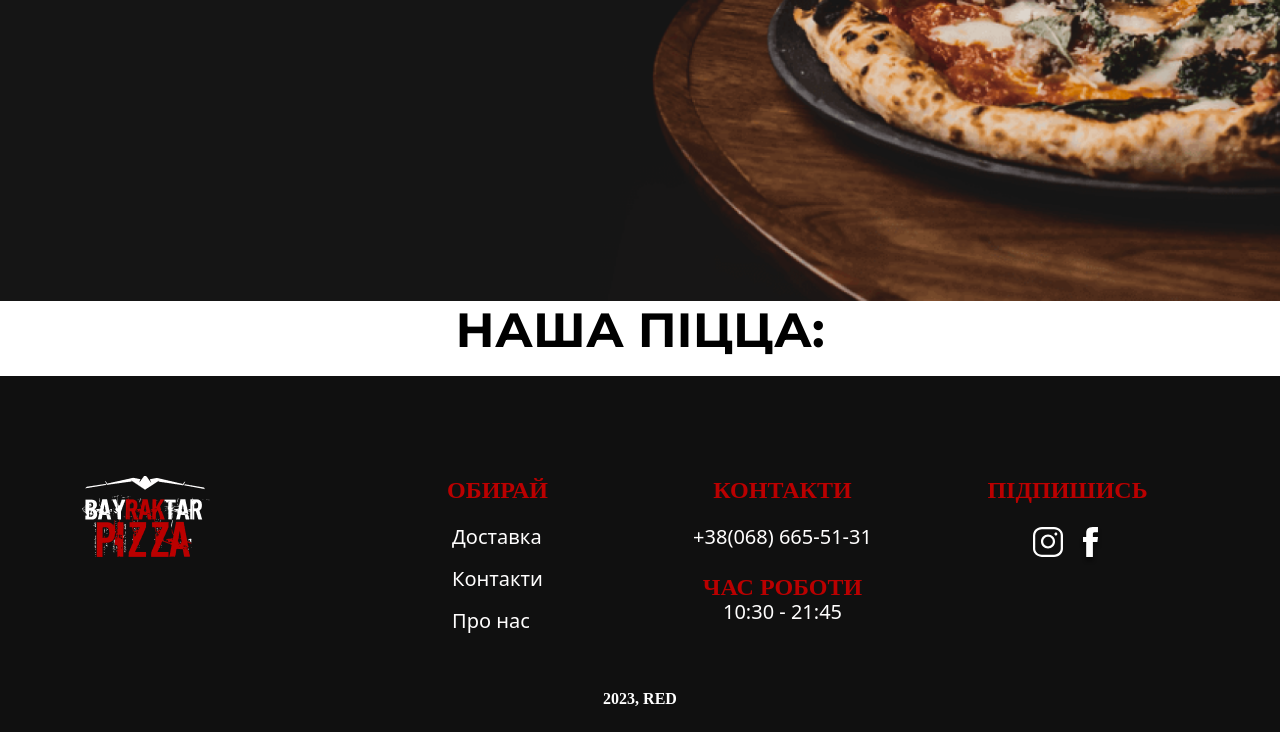
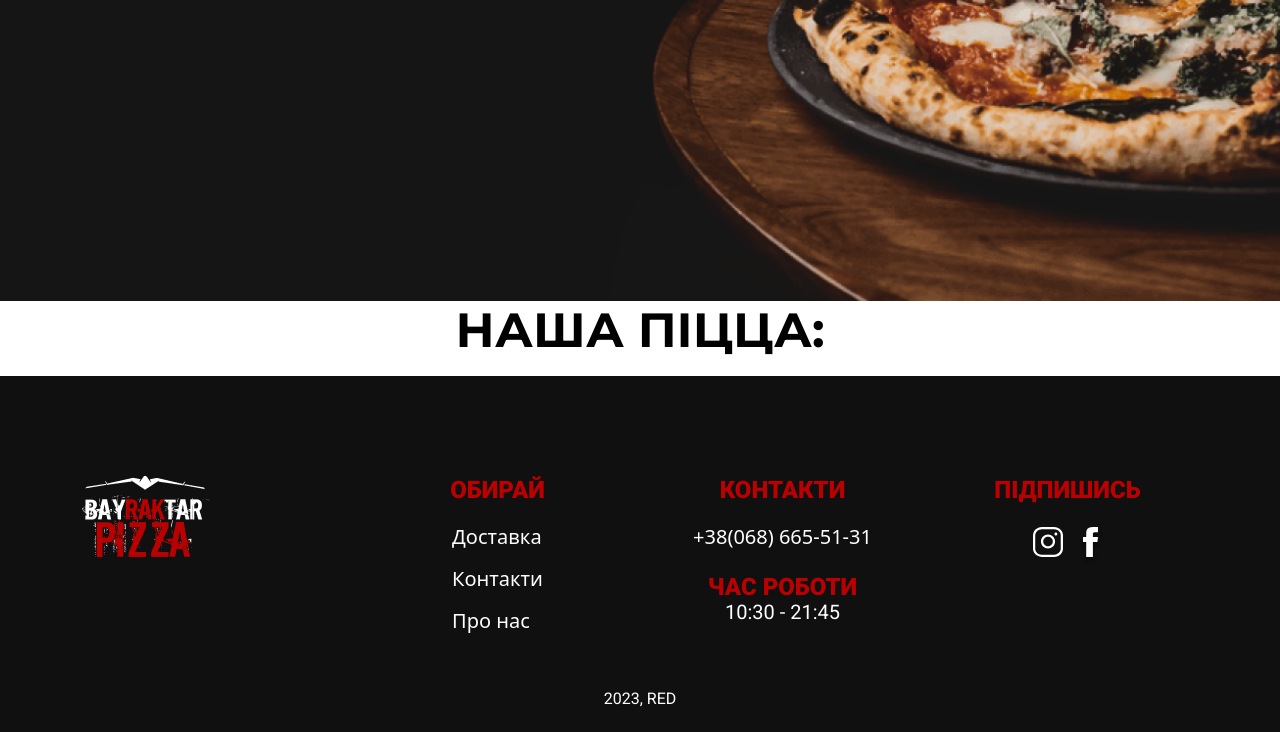
Before and after one commit to marypinchak1/BasketPizza, a website: page src/index.html in a window 1280 px wide. Shown: the part 690-1422 px from the top of the page. Drawn offline with nearby package versions, Linux system fonts and the light colour scheme; files that its build step writes are made by us from their sources.

Commit message:
Update _footer.scss

```diff
--- a/src/sass/components/_footer.scss
+++ b/src/sass/components/_footer.scss
@@ -22,10 +22,10 @@
 
         h2 {
             text-align: center;
-            font-family: 'Font Awesome 5 Free';
+            font-family: $var5;
             font-weight: 900;
             font-size: 24px;
-            color: #BA0000;
+            color: $var2;
             text-transform: uppercase;
         }
 
@@ -38,7 +38,7 @@
                 a {
                     text-decoration: none;
                     font-size: 20px;
-                    color: #FFFEFE;
+                    color: $var1;
                 }
             }
         }
@@ -56,10 +56,10 @@
 
         h2 {
             text-align: center;
-            font-family: 'Font Awesome 5 Free';
+            font-family: $var5;
             font-weight: 900;
             font-size: 24px;
-            color: #BA0000;
+            color: $var2;
             text-transform: uppercase;
             padding-bottom: 22px;
         }
@@ -67,22 +67,23 @@
         a {
             text-decoration: none;
             font-size: 20px;
-            color: #FFFEFE;
+            color: $var1;
         }
     }
     &__workTime{
         h2{
         text-align: center;
-        font-family: 'Font Awesome 5 Free';
+        font-family: $var5;
         font-weight: 900;
         font-size: 24px;
-        color: #BA0000;
+        color: $var2;
         text-transform: uppercase;
         }
         p{
+            font-family: $var5;
             text-decoration: none;
             font-size: 20px;
-            color: #FFFEFE;
+            color: $var1;
             text-align: center;
         }
     }
@@ -97,10 +98,10 @@
 
         h2 {
             text-align: center;
-            font-family: 'Font Awesome 5 Free';
+            font-family: $var5;
             font-weight: 900;
             font-size: 24px;
-            color: #BA0000;
+            color: $var2;
             text-transform: uppercase;
             padding-bottom: 22px;
         }
@@ -121,10 +122,9 @@
         padding-bottom: 25px;
 
         p {
-            font-family: 'Font Awesome 5 Free';
-            font-weight: 900;
+            font-family: $var5;
             font-size: 16px;
-            color: #FFFFFF;
+            color: $var1;
         }
     }
 }
```
